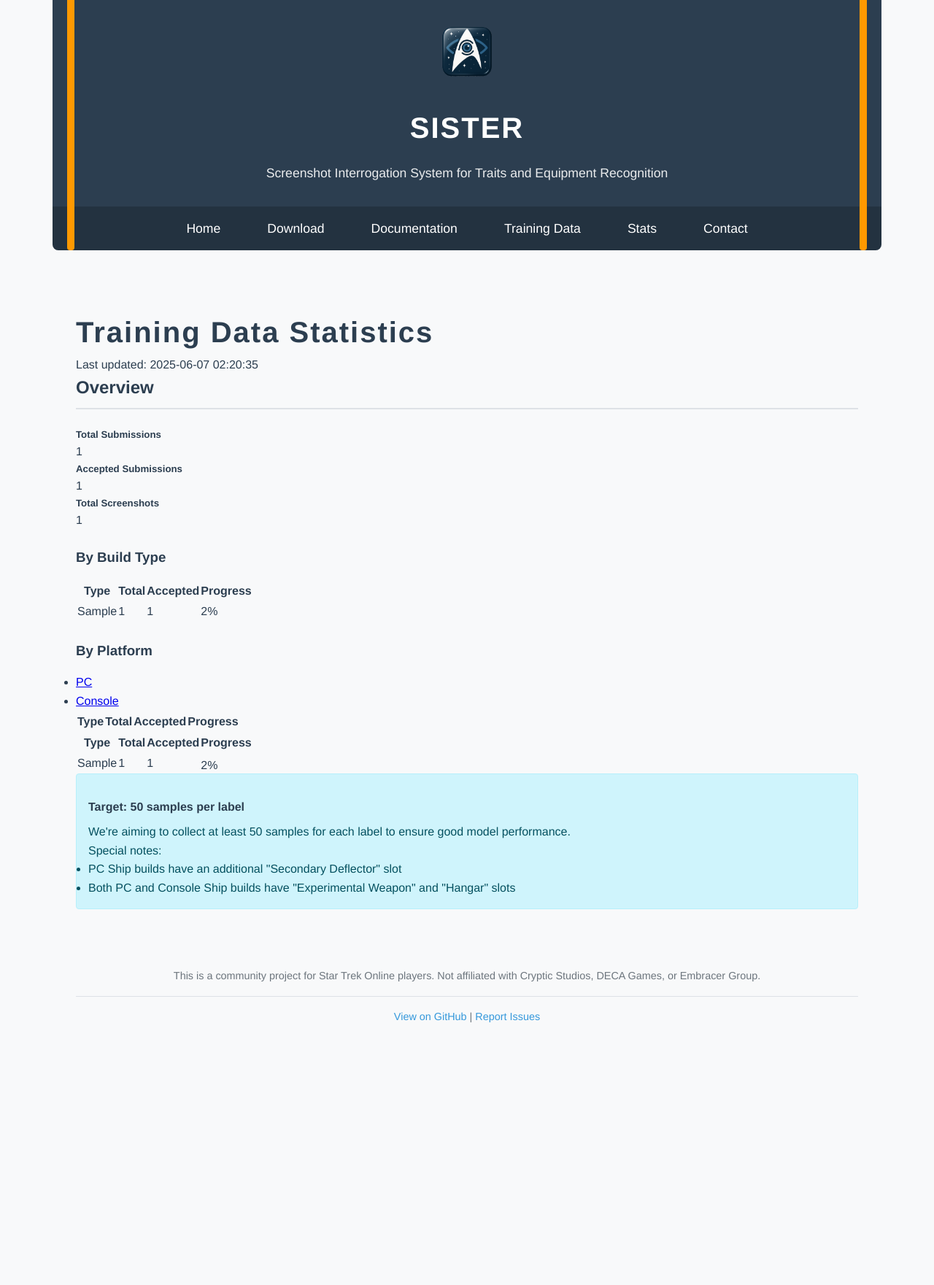
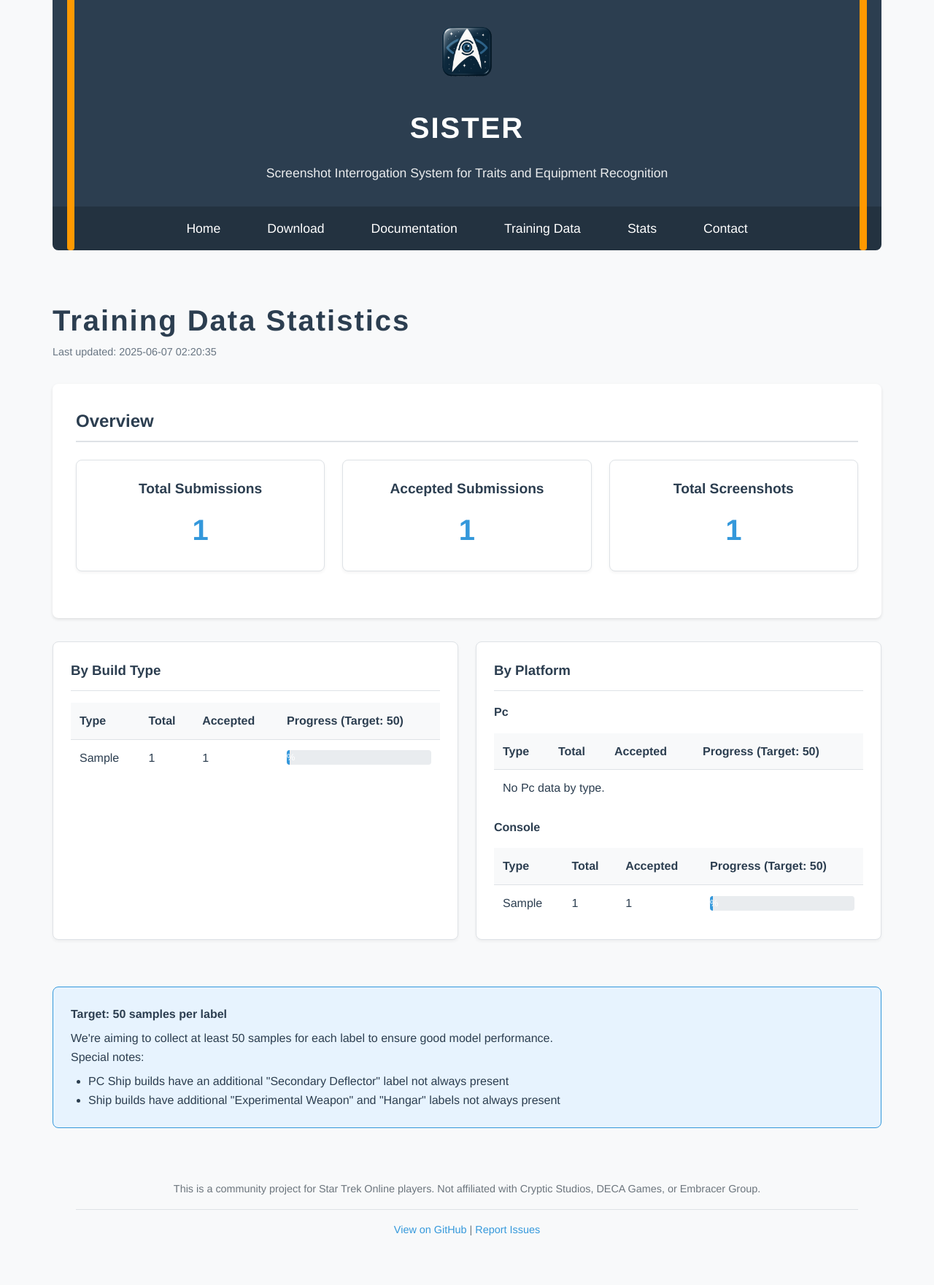
Before and after one commit to phillipod/SISTER, a Flask app: page /training-data-stats in a window 1280 px wide. Shown: the part 33-1794 px from the top of the page at 73% size. Before the commit the page ends 1434 px from the top, so only its background shows below. Run offline with Flask 3, Linux system fonts and the light colour scheme; tables that the repository leaves empty hold one stand-in row (values such as "Sample post"); lists and menus that the app fills with data are empty.

Commit message:
✨ Revamp training data statistics page layout: Redesigned the HTML structure and CSS styles for improved visual presentation and user experience. Added new sections for overview and detailed statistics, including progress indicators and updated styling for better clarity.

```diff
--- a/sister_website/static/css/style.css
+++ b/sister_website/static/css/style.css
@@ -1357,3 +1357,115 @@ footer {
 @keyframes spin {
     to { transform: rotate(360deg); }
 }
+
+/* Styles for Training Data Statistics Page */
+.stats-page-container {
+    padding: 1rem 0; /* Reduced top/bottom padding as .container in base.html already has padding */
+}
+.stats-updated-time {
+    color: var(--text-color);
+    opacity: 0.7;
+    font-size: 0.9rem;
+    margin-bottom: 2rem;
+    text-align: left;
+}
+.overview-grid {
+    display: flex;
+    flex-wrap: wrap;
+    gap: 1.5rem;
+    margin-bottom: 2rem;
+}
+.stat-card {
+    flex: 1 1 250px; /* Grow, shrink, basis */
+    background-color: #ffffff;
+    padding: 1.5rem;
+    border-radius: 8px;
+    box-shadow: 0 2px 4px rgba(0,0,0,0.05);
+    text-align: center;
+    border: 1px solid var(--border-color);
+}
+.stat-card h3 {
+    font-size: 1.2rem;
+    margin-top: 0;
+    margin-bottom: 0.5rem;
+    color: var(--primary-color);
+}
+.stat-card .count {
+    font-size: 2.5rem;
+    font-weight: bold;
+    color: var(--accent-color);
+}
+.detail-sections-grid {
+    display: flex;
+    flex-wrap: wrap;
+    gap: 1.5rem;
+}
+.detail-section {
+    flex: 1 1 400px; /* Grow, shrink, basis */
+    background: white;
+    padding: 1.5rem;
+    border-radius: 8px;
+    box-shadow: 0 2px 4px rgba(0,0,0,0.05);
+    border: 1px solid var(--border-color);
+}
+.detail-section h3 {
+    margin-top: 0;
+    padding-bottom: 0.75rem;
+    border-bottom: 1px solid var(--border-color);
+}
+.stats-table {
+    width: 100%;
+    border-collapse: collapse;
+    margin-top: 1rem;
+}
+.stats-table th, .stats-table td {
+    padding: 0.75rem;
+    text-align: left;
+    border-bottom: 1px solid var(--border-color);
+}
+.stats-table th {
+    background-color: #f8f9fa;
+    color: var(--primary-color);
+    font-weight: 600;
+}
+.stats-table tr:last-child td {
+    border-bottom: none;
+}
+.custom-progress-container {
+    width: 100%;
+    background-color: #e9ecef;
+    border-radius: 4px;
+    height: 20px;
+    overflow: hidden;
+}
+.custom-progress-bar {
+    height: 100%;
+    background-color: var(--accent-color);
+    color: white;
+    display: flex;
+    align-items: center;
+    justify-content: center;
+    font-size: 0.8rem;
+    line-height: 20px;
+    transition: width 0.3s ease-in-out;
+}
+.custom-progress-bar.complete {
+    background-color: var(--tip-color); /* Use --tip-color for 100% */
+}
+.info-box {
+    background-color: #e7f3fe; /* Light blue, consistent with accent */
+    border: 1px solid var(--accent-color);
+    color: var(--primary-color);
+    padding: 1.5rem;
+    border-radius: 8px;
+    margin-top: 2rem;
+}
+.info-box h4 {
+    margin-top: 0;
+    color: var(--primary-color);
+}
+.info-box ul {
+    padding-left: 1.5rem;
+    margin-top: 0.5rem;
+}
+/* End of Styles for Training Data Statistics Page */
--- a/sister_website/templates/training_data_stats.html
+++ b/sister_website/templates/training_data_stats.html
@@ -3,59 +3,38 @@
 {% block title %}Training Data Statistics - SISTER{% endblock %}
 
 {% block content %}
-<div class="container mt-4">
+<div class="stats-page-container">
     <h1>Training Data Statistics</h1>
-    <p class="text-muted">Last updated: {{ now.strftime('%Y-%m-%d %H:%M:%S') }}</p>
+    <p class="stats-updated-time">Last updated: {{ now.strftime('%Y-%m-%d %H:%M:%S') }}</p>
 
-    <div class="card mb-4">
-        <div class="card-header">
+    <section>
         <h2>Overview</h2>
+        <div class="overview-grid">
+            <div class="stat-card">
+                <h3>Total Submissions</h3>
+                <p class="count">{{ stats.total_submissions }}</p>
             </div>
-        <div class="card-body">
-            <div class="row">
-                <div class="col-md-4">
-                    <div class="card text-white bg-primary mb-3">
-                        <div class="card-body">
-                            <h5 class="card-title">Total Submissions</h5>
-                            <p class="display-4">{{ stats.total_submissions }}</p>
+            <div class="stat-card">
+                <h3>Accepted Submissions</h3>
+                <p class="count">{{ stats.total_accepted }}</p>
+            </div>
+            <div class="stat-card">
+                <h3>Total Screenshots</h3>
+                <p class="count">{{ stats.total_screenshots }}</p>
             </div>
         </div>
-                </div>
-                <div class="col-md-4">
-                    <div class="card text-white bg-success mb-3">
-                        <div class="card-body">
-                            <h5 class="card-title">Accepted Submissions</h5>
-                            <p class="display-4">{{ stats.total_accepted }}</p>
-                        </div>
-                    </div>
-                </div>
-                <div class="col-md-4">
-                    <div class="card text-white bg-info mb-3">
-                        <div class="card-body">
-                            <h5 class="card-title">Total Screenshots</h5>
-                            <p class="display-4">{{ stats.total_screenshots }}</p>
-                        </div>
-                    </div>
-                </div>
-            </div>
-        </div>
-    </div>
+    </section>
 
-    <div class="row">
-        <div class="col-md-6">
-            <div class="card mb-4">
-                <div class="card-header">
+    <div class="detail-sections-grid">
+        <section class="detail-section">
             <h3>By Build Type</h3>
-                </div>
-                <div class="card-body">
-                    <div class="table-responsive">
-                        <table class="table table-striped">
+            <table class="stats-table">
                 <thead>
                     <tr>
                         <th>Type</th>
                         <th>Total</th>
                         <th>Accepted</th>
-                                    <th>Progress</th>
+                        <th>Progress (Target: {{ stats.target_per_type }})</th>
                     </tr>
                 </thead>
                 <tbody>
@@ -65,93 +44,69 @@
                         <td>{{ data.total }}</td>
                         <td>{{ data.accepted }}</td>
                         <td>
-                                        <div class="progress">
+                            <div class="custom-progress-container">
                                 {% set progress = (data.accepted / stats.target_per_type * 100)|round|int %}
-                                            <div class="progress-bar {% if progress >= 100 %}bg-success{% endif %}"
-                                                 role="progressbar"
-                                                 style="width: {{ progress }}%"
-                                                 aria-valuenow="{{ progress }}"
-                                                 aria-valuemin="0"
-                                                 aria-valuemax="100">
+                                <div class="custom-progress-bar {% if progress >= 100 %}complete{% endif %}"
+                                     style="width: {{ progress }}%;">
                                     {{ progress }}%
                                 </div>
                             </div>
                         </td>
                     </tr>
+                    {% else %}
+                    <tr><td colspan="4">No data by type.</td></tr>
                     {% endfor %}
                 </tbody>
             </table>
-                    </div>
-                </div>
-            </div>
-        </div>
+        </section>
 
-        <div class="col-md-6">
-            <div class="card mb-4">
-                <div class="card-header">
+        <section class="detail-section">
             <h3>By Platform</h3>
-                </div>
-                <div class="card-body">
-                    <ul class="nav nav-tabs" id="platformTabs" role="tablist">
-                        <li class="nav-item">
-                            <a class="nav-link active" id="pc-tab" data-toggle="tab" href="#pc" role="tab">PC</a>
-                        </li>
-                        <li class="nav-item">
-                            <a class="nav-link" id="console-tab" data-toggle="tab" href="#console" role="tab">Console</a>
-                        </li>
-                    </ul>
-                    <div class="tab-content mt-3" id="platformTabsContent">
-                        {% for platform in ['pc', 'console'] %}
-                        <div class="tab-pane fade {% if loop.first %}show active{% endif %}" id="{{ platform }}" role="tabpanel">
-                            <div class="table-responsive">
-                                <table class="table table-sm">
+            {% for platform_name, platform_data in stats.by_platform.items() %}
+                <h4>{{ platform_name|title }}</h4>
+                <table class="stats-table">
                     <thead>
                         <tr>
                             <th>Type</th>
                             <th>Total</th>
                             <th>Accepted</th>
-                                            <th>Progress</th>
+                            <th>Progress (Target: {{ stats.target_per_type }})</th>
                         </tr>
                     </thead>
                     <tbody>
-                                        {% for type, data in stats.by_platform[platform].by_type.items() %}
+                        {% for type, data in platform_data.by_type.items() %}
                         <tr>
                             <td>{{ type|title }}</td>
                             <td>{{ data.total }}</td>
                             <td>{{ data.accepted }}</td>
                             <td>
-                                                <div class="progress" style="height: 20px;">
+                                <div class="custom-progress-container">
                                     {% set progress = (data.accepted / stats.target_per_type * 100)|round|int %}
-                                                    <div class="progress-bar {% if progress >= 100 %}bg-success{% endif %}"
-                                                         role="progressbar"
-                                                         style="width: {{ progress }}%"
-                                                         aria-valuenow="{{ progress }}"
-                                                         aria-valuemin="0"
-                                                         aria-valuemax="100">
+                                    <div class="custom-progress-bar {% if progress >= 100 %}complete{% endif %}"
+                                         style="width: {{ progress }}%;">
                                         {{ progress }}%
                                     </div>
                                 </div>
                             </td>
                         </tr>
+                        {% else %}
+                        <tr><td colspan="4">No {{ platform_name|title }} data by type.</td></tr>
                         {% endfor %}
                     </tbody>
                 </table>
-                            </div>
-                        </div>
+            {% else %}
+                <p>No platform data available.</p>
             {% endfor %}
-                    </div>
-                </div>
-            </div>
-        </div>
+        </section>
     </div>
 
-    <div class="alert alert-info">
+    <div class="info-box">
         <h4>Target: {{ stats.target_per_type }} samples per label</h4>
         <p>We're aiming to collect at least {{ stats.target_per_type }} samples for each label to ensure good model performance.</p>
         <p>Special notes:
             <ul>
-                <li>PC Ship builds have an additional "Secondary Deflector" slot</li>
-                <li>Both PC and Console Ship builds have "Experimental Weapon" and "Hangar" slots</li>
+                <li>PC Ship builds have an additional "Secondary Deflector" label not always present</li>
+                <li>Ship builds have additional "Experimental Weapon" and "Hangar" labels not always present</li>
             </ul>
         </p>
     </div>
@@ -160,18 +115,5 @@
 
 {% block scripts %}
 {{ super() }}
-<script>
-    // Enable Bootstrap tabs
-    $(function () {
-        $('a[data-toggle="tab"]').on('shown.bs.tab', function (e) {
-            localStorage.setItem('lastTab', $(this).attr('href'));
-        });
-
-        // Go to the last selected tab if there is one
-        var lastTab = localStorage.getItem('lastTab');
-        if (lastTab) {
-            $('[href="' + lastTab + '"]').tab('show');
-        }
-    });
-</script>
+{# Removed JavaScript for Bootstrap tabs as they are no longer used #}
 {% endblock %}
```
Lines whose indentation alone changed are shown as unchanged.
